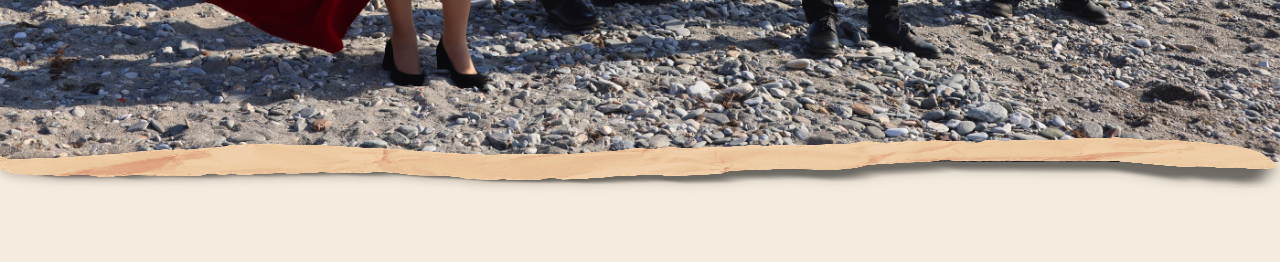
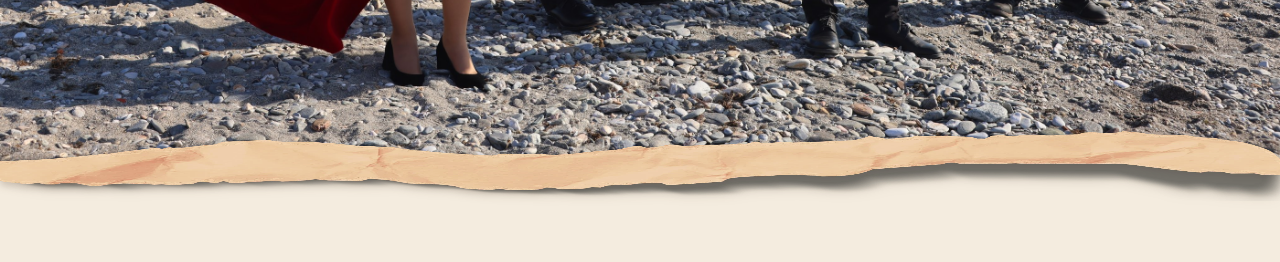
Before and after one commit to vkthor/jacarasdelzefiro, an Astro site: page / in a window 1280 px wide. Shown: the part 1000-1262 px from the top of the page. Built offline with nearby package versions, Linux system fonts and the light colour scheme; Astro itself is replaced by a stand-in of ours.

Commit message:
Separador de papel rasgado más alto y alineado con su parte opaca para que tape siempre el borde de la foto
Co-Authored-By: Claude Opus 5.5 <noreply@anthropic.com>

```diff
--- a/src/components/Footer.astro
+++ b/src/components/Footer.astro
@@ -39,7 +39,7 @@ const year = new Date().getFullYear();
 
 <style>
   .site-footer { position: relative; padding: clamp(64px, 8vw, 96px) 0 28px; margin-top: 0; }
-  .torn--footer { position: absolute; top: 0; left: 0; right: 0; margin: 0; transform: translateY(-50%) scaleY(-1); }
+  .torn--footer { position: absolute; top: 0; left: 0; right: 0; margin: 0; transform: translateY(-55.5%) scaleY(-1); }
   .footer-grid { display: grid; grid-template-columns: 1.2fr 1fr 1fr; gap: 2.5rem; }
   .footer-logo { width: 130px; height: auto; filter: brightness(0) invert(0.92) sepia(0.25); opacity: 0.95; margin-bottom: 1rem; }
   .motto { font-style: italic; font-size: 1.15rem; color: #d9cbb6; }
--- a/src/styles/global.css
+++ b/src/styles/global.css
@@ -179,9 +179,13 @@ h1, h2, h3, h4 { margin: 0 0 0.5em; line-height: 1.15; font-weight: 500; text-wr
 .torn {
   position: relative;
   z-index: 2;
-  height: clamp(28px, 4vw, 56px);
-  margin-block: calc(clamp(28px, 4vw, 56px) * -0.5);
-  background: url('/img/papel-rasgado.webp') center / 100% 100% no-repeat;
+  /* La franja de papel sólo es opaca de punta a punta entre el 43 % y el 46 % de su alto:
+     el borde de la foto se coloca ahí (44,5 %) para que el papel lo tape siempre. */
+  --torn-h: clamp(36px, 5.5vw, 84px);
+  height: var(--torn-h);
+  margin-top: calc(var(--torn-h) * -0.445);
+  margin-bottom: calc(var(--torn-h) * -0.555);
+  background: url('/img/papel-rasgado.webp') center / 102% 100% no-repeat;
   filter: drop-shadow(0 3px 4px rgba(60, 35, 20, 0.25));
   pointer-events: none;
 }
```
